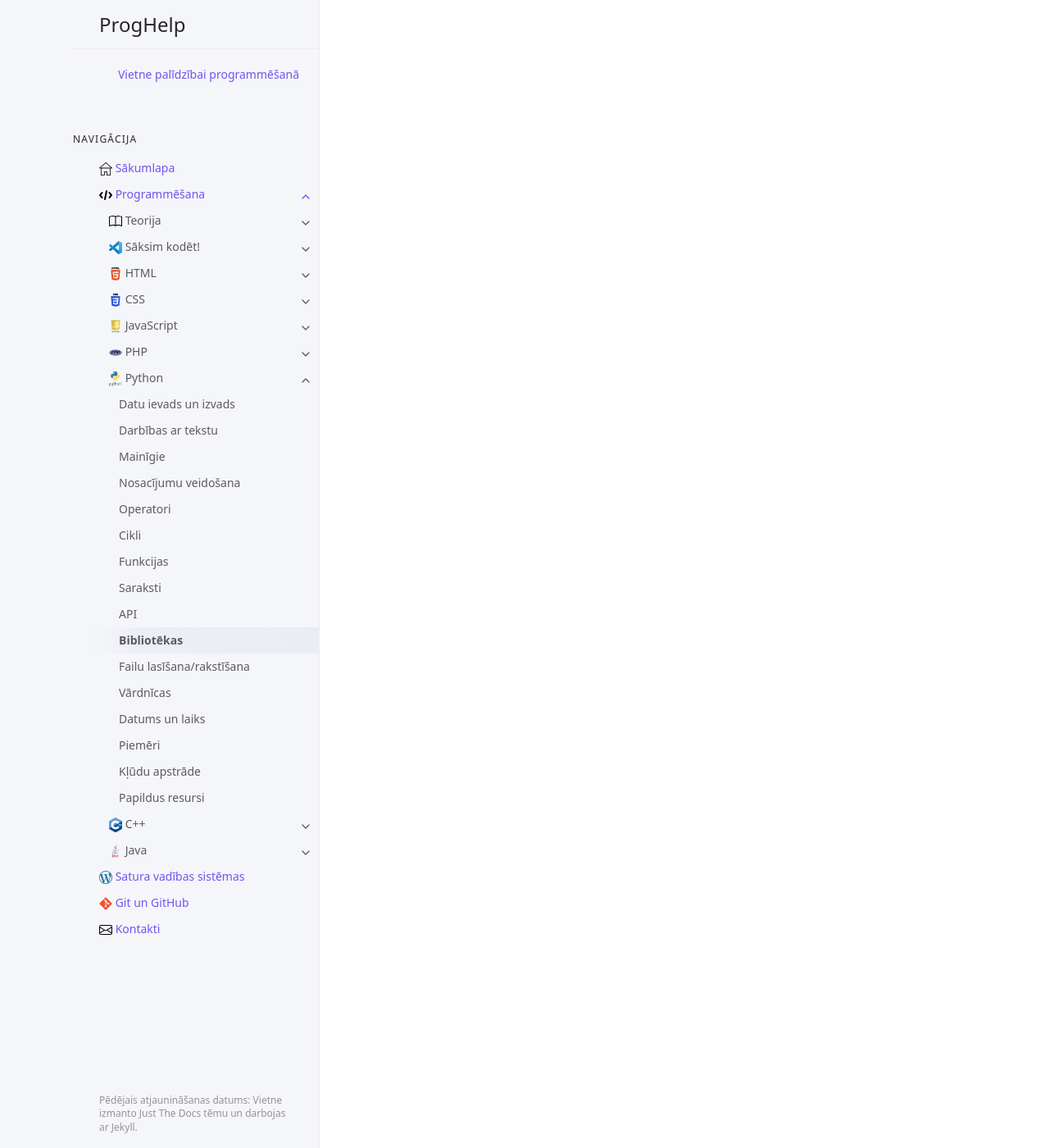
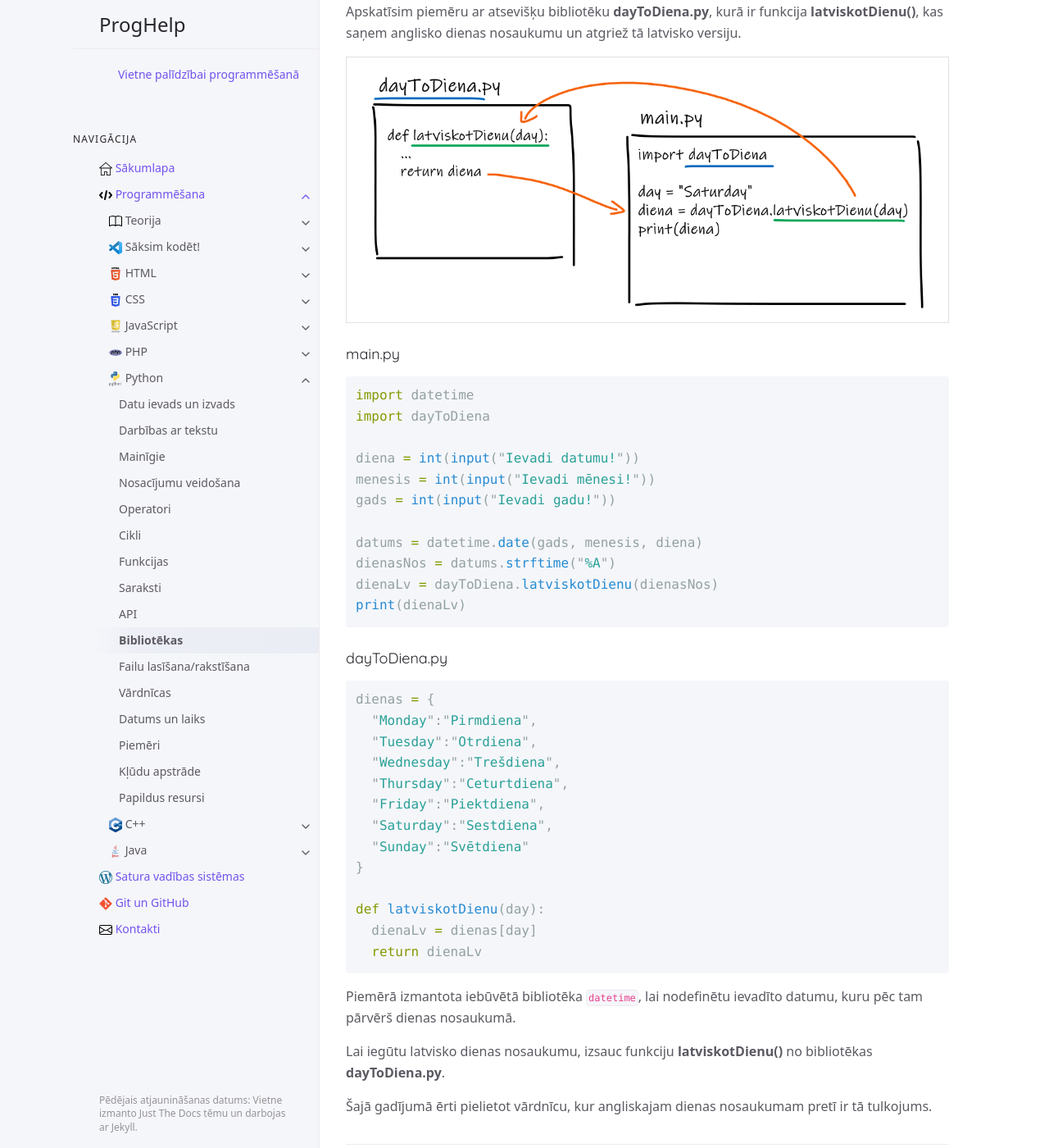
Before and after one commit to krmu/progr, a Jekyll site: the page built from programmesana/python/biblio.md, in a window 1280 px wide and 1400 px high, scrolled down 1821 px. Shown: the whole window at 82% size. Built offline with Jekyll 4.4.1, drawn with Linux system fonts in a browser that asks for light colours; some of the changed text lies outside the part shown.

Commit message:
Papildinājums par Py bibliotēkām

```diff
--- a/programmesana/python/biblio.md
+++ b/programmesana/python/biblio.md
@@ -8,9 +8,10 @@ nav_order: 8
 ---
 # Bibliotēkas
 
-Python valodā pastāv divu veidu bibliotēkas:
+Python valodā pastāv trīs veidu bibliotēkas:
 * iebūvētās, kuras var brīvi piesaistīt projektam
 * ārējās, kuras nepieciešams instalēt ar PIP
+* pašveidotas bibliotēkas, kuras piesaista galvenajam programmas failam
 
 PIP ir Python bibliotēku pārvaldnieks
 {: .alert .alert-warning}
@@ -64,8 +65,6 @@ skaitlis = randrange(0, 10)
 Šādi programmas projekts būs kompaktāks un aizņems mazāk vietas!
 {: .alert .alert-warning}
 
-------------------------------------------------
-
 ### Dažas populārākās bibliotēkas
 
 * random - nejaušības elementi
@@ -75,3 +74,51 @@ skaitlis = randrange(0, 10)
 * math - kvadrātsakne sqrt() un PI konstante
 * requests *(instalējama)* - API izsaukumi
 * sqlite3 - darbam ar datu bāzēm
+
+## Kā veidot savas bibliotēkas
+
+Programmējot apjomīgākus projektus, kods nereti sanāk garš un nepārskatāms. Tāpēc programmu sadala *moduļos* jeb bibliotēkās. Šie *moduļi* gluži vienkārši ir atsevišķi .py faili, kas gādā par noteiktām programmas funkcijām, tos piesaista projektam ar `import`.
+
+Apskatīsim piemēru ar atsevišķu bibliotēku **dayToDiena.py**, kurā ir funkcija **latviskotDienu()**, kas saņem anglisko dienas nosaukumu un atgriež tā latvisko versiju.
+
+![dayToDiena](/media/dayToDiena.png)
+
+### main.py
+
+~~~python
+import datetime
+import dayToDiena
+
+diena = int(input("Ievadi datumu!"))
+menesis = int(input("Ievadi mēnesi!"))
+gads = int(input("Ievadi gadu!"))
+
+datums = datetime.date(gads, menesis, diena)
+dienasNos = datums.strftime("%A")
+dienaLv = dayToDiena.latviskotDienu(dienasNos)
+print(dienaLv)
+~~~
+
+### dayToDiena.py
+
+~~~python
+dienas = {
+  "Monday":"Pirmdiena",
+  "Tuesday":"Otrdiena",
+  "Wednesday":"Trešdiena",
+  "Thursday":"Ceturtdiena",
+  "Friday":"Piektdiena",
+  "Saturday":"Sestdiena",
+  "Sunday":"Svētdiena"
+}
+
+def latviskotDienu(day):
+  dienaLv = dienas[day]
+  return dienaLv
+~~~
+
+Piemērā izmantota iebūvētā bibliotēka `datetime`, lai nodefinētu ievadīto datumu, kuru pēc tam pārvērš dienas nosaukumā.
+
+Lai iegūtu latvisko dienas nosaukumu, izsauc funkciju **latviskotDienu()** no bibliotēkas **dayToDiena.py**.
+
+Šajā gadījumā ērti pielietot vārdnīcu, kur angliskajam dienas nosaukumam pretī ir tā tulkojums.
```
Also changed, not shown: media/dayToDiena.png (added).
